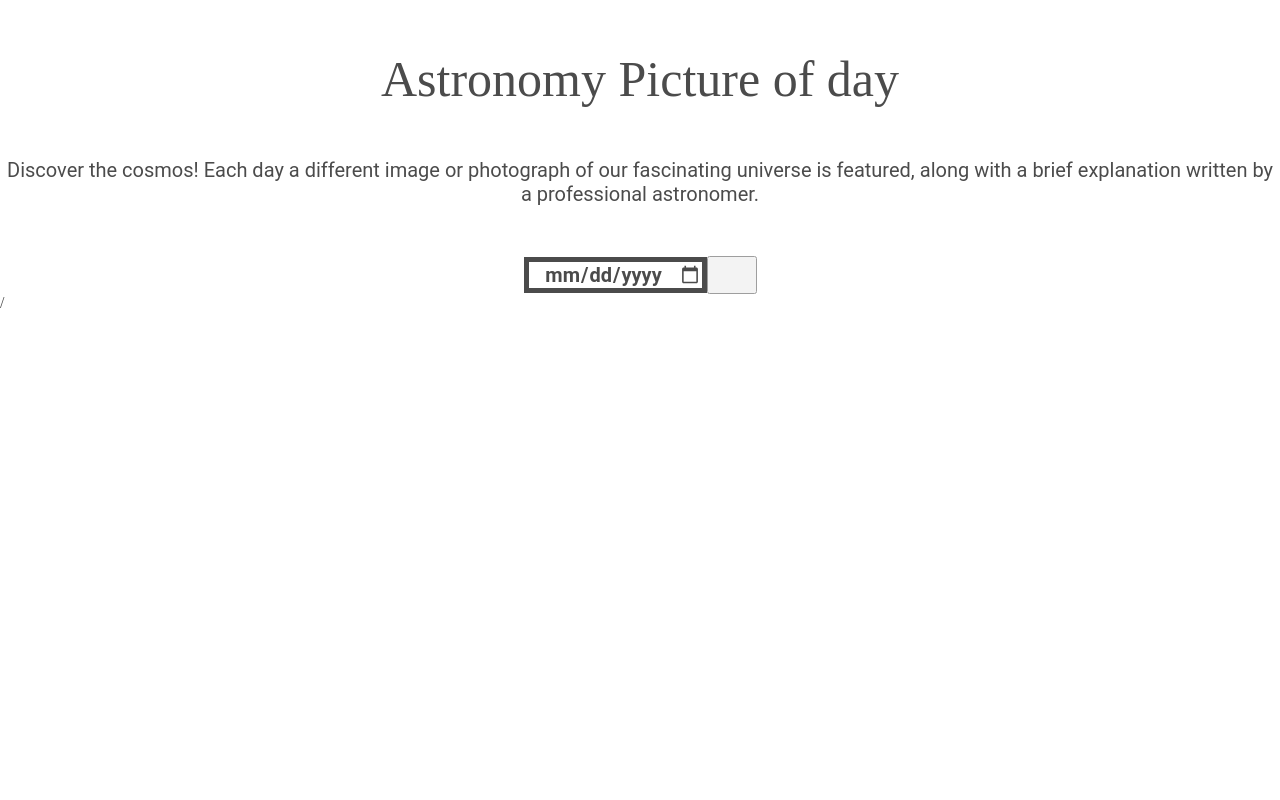
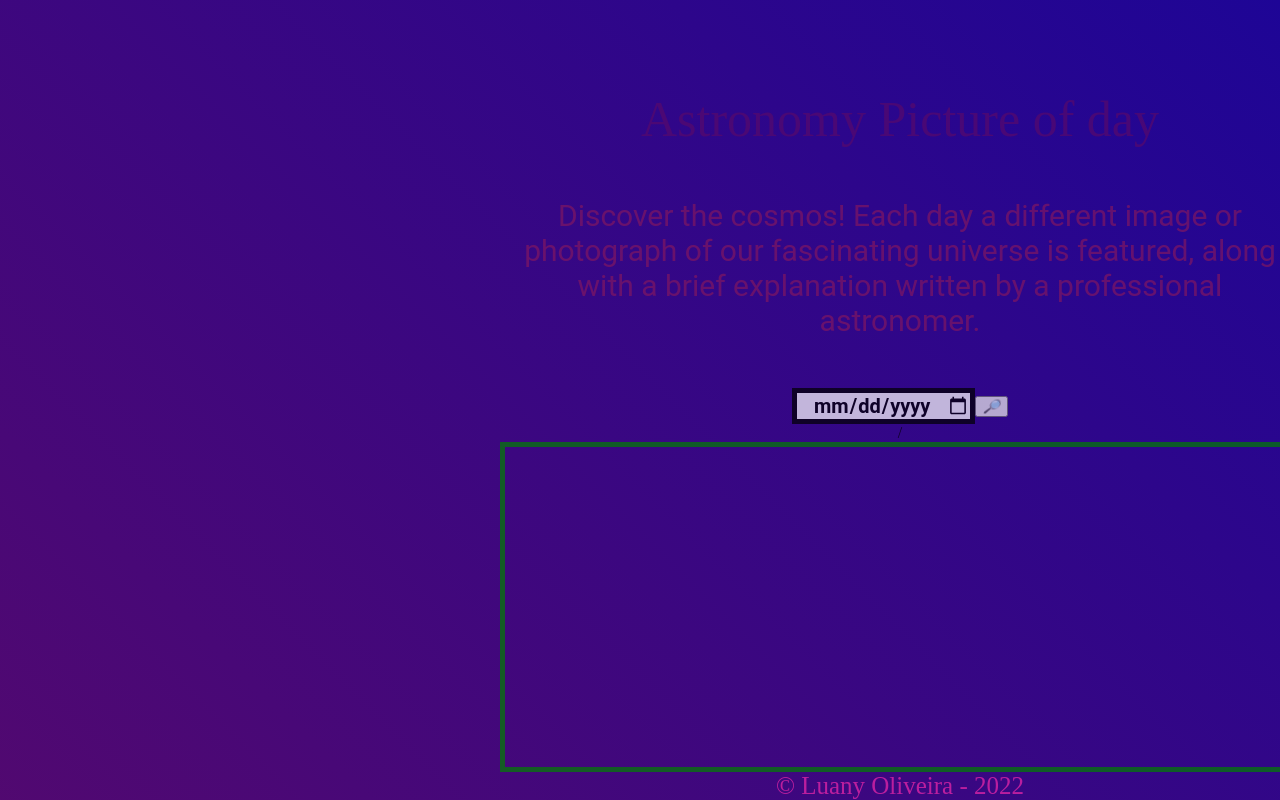
Before and after one commit to luanyoliveira16/apod, a plain HTML site: page index.html in a window 1280 px wide. Drawn offline with nearby package versions, Linux system fonts and the light colour scheme.

Commit message:
trabalhando no js

```diff
--- a/apod.css
+++ b/apod.css
@@ -4,25 +4,47 @@
 }
 
 body {
+    background-color: url(imagens/espaço.gif);
+    opacity: 0.7;
+    background: linear-gradient(45deg, #F291B5,#57096C, #1E0596);
+    background-size: 300%, 300%;
+    animation: color 10s ease infinite;
+    height:100vh;
+    width:100vh;
+    display: flex;
+    align-items: center;
+    flex-direction: column;
+    margin-left: 500px;
 
-    background-repeat: no-repeat;
-    opacity: 0.7;
-    width: 100%;
 
+}
+@keyframes color {
+    0% {
+        background-position: 0% 50%;
+      }
+    50% {
+        background-position: 100% 50%;
+     }
+    100% {
+        background-position: 0%,50%
+    }
 }
 
 #title {
+
     font-family: Galaxia;
     font-size: 50px;
     text-align: center;
-    margin-top: 50px;
+    margin-top: 90px;
+    color: #57096C;
 }
 
 #text {
     font-family: Roboto;
-    font-size:20px;
+    font-size:30px;
     text-align: center;
     margin-top: 50px;
+    color: #801762;
 }
 
 #data {
@@ -40,9 +62,34 @@ body {
    justify-content: center;
    margin-top: 50px;
 
+
 }
 
 #search{
-    width: 50px;
+    width: 70px;
     height: 38px;
 }
+
+#footer {
+    font-family: BEBAS;
+    font-size: 25px;
+    text-align: center;
+    color: #F229AC;
+}
+
+
+#principal {
+    border: green solid 5px;
+    width: 100%;
+    height: 100%;
+}
+
+#textofday {
+    font-family: Roboto;
+    font-size: 18px;
+}
+
+#explanation {
+    font-family: Roboto;
+    font-size: 16px;
+}
--- a/index.html
+++ b/index.html
@@ -5,7 +5,7 @@
     <meta http-equiv="X-UA-Compatible" content="IE=edge">
     <meta name="viewport" content="width=device-width, initial-scale=1.0">
     <link rel="stylesheet" href="apod.css">
-    <title>APOD</title>
+    <title>🚀APOD</title>
 </head>
 
 <body>
@@ -20,10 +20,21 @@
 
     <div id="parte-data">
         <input type="date" min="1995-06-20" name="data" id="data">
-        <button type="search" id="search"></button>
+        <button id="submit" value="Pesquisar"><i>🔎</i></button>
     </div>/
 
+    <div id="principal">
+        <img id="imageofday">
+        <p id="textoofday"></p>
+        <p id="explanation"></p>
+    </div>
 
+
+
+    <footer id="footer">© Luany Oliveira - 2022</footer>
+
+
+    <script src="https://code.jquery.com/jquery-3.6.0.min.js"></script>
     <scrip src="apod.js"></scrip>
 </body>
 </html>
```
Also changed, not shown: apod.js (+13 -0 lines), imagens/espaço.gif (added).
